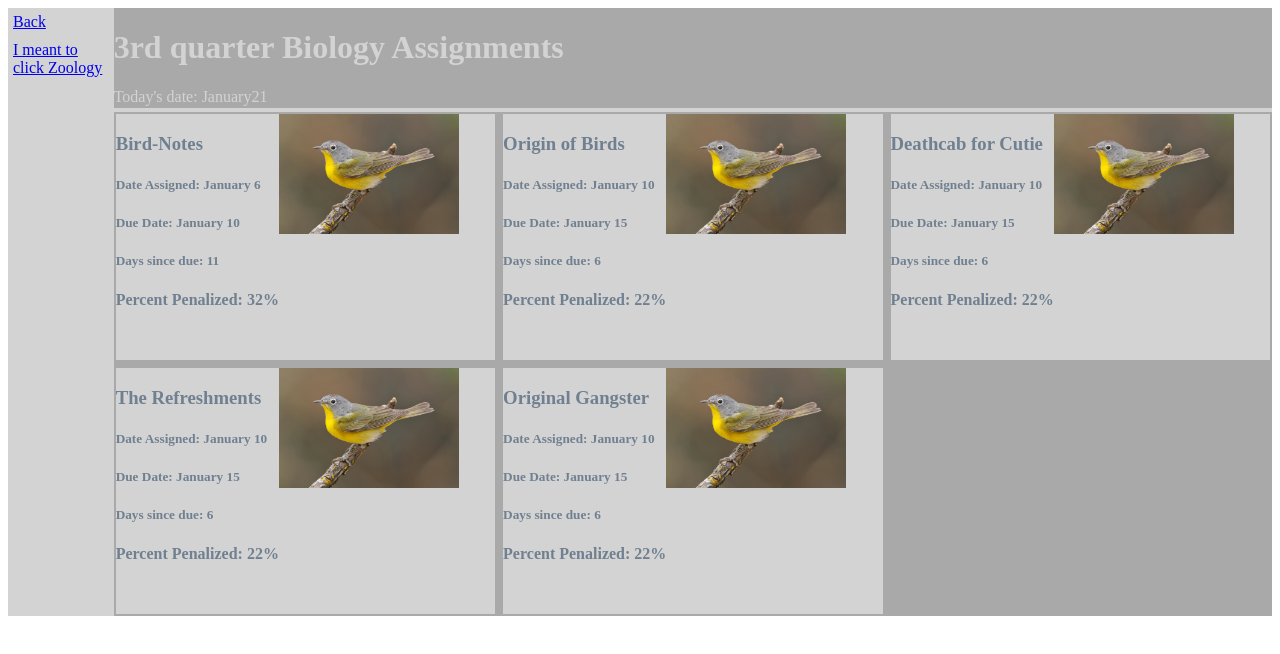
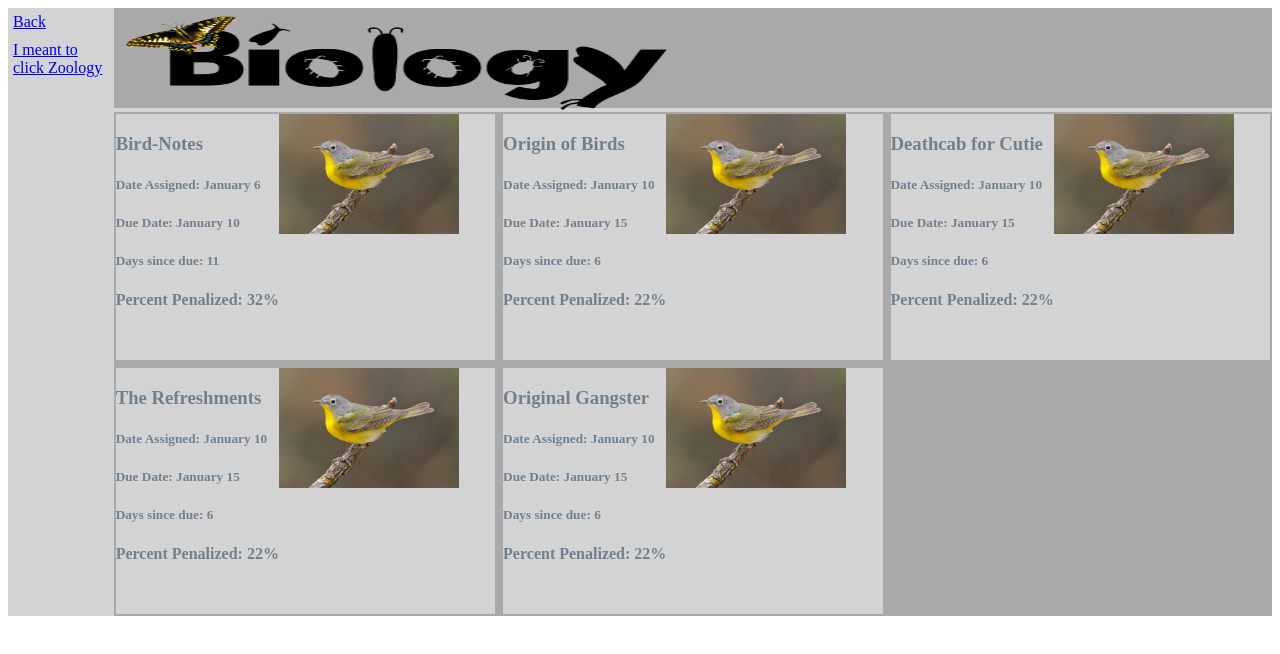
Before and after one commit to nwengert/hillcrest_biology_assignments, a React (Create React App) app: page /biology in a window 1280 px wide. Shown: the top 654 px of the page. Built offline with nearby package versions, Linux system fonts and the light colour scheme.

Commit message:
added images

```diff
--- a/src/Biology.js
+++ b/src/Biology.js
@@ -1,6 +1,7 @@
 import { Link } from 'react-router-dom'
 import React from 'react'
 import yellowBird from './images/yellowBird.jpg'
+import biologyPNG from './images/biology.png'
 
 function Biology(props) {
     const pathname = window.location.pathname
@@ -52,7 +53,8 @@ function Biology(props) {
             {pathname === '/biology'&&
                 <div className='container'>
                     <div className='header'>
-                        <h1 className='headerTitle'>3rd quarter Biology Assignments</h1>
+                        <img id='biologyPNG' src={biologyPNG} alt="Biology"/>
+                        <h1 className='headerTitle'>3rd quarter Assignments</h1>
                         <span>Today's date: {props.mm + props.dd}</span>
                     </div>
                     <div className='menu'>
--- a/src/styles.css
+++ b/src/styles.css
@@ -36,3 +36,14 @@ img {
     height: 120px;
     width: auto;
 }
+#biologyPNG {
+    width: 555px;
+    -webkit-animation-name: floating;
+    animation-name: floating;
+    -webkit-animation-duration: 40s;
+    animation-duration: 40s;
+    -webkit-animation-iteration-count: infinite;
+    animation-iteration-count: infinite;
+    -webkit-animation-timing-function: ease-in-out;
+    animation-timing-function: ease-in-out;
+}
```
Also changed, not shown: src/images/biology.png (added).
